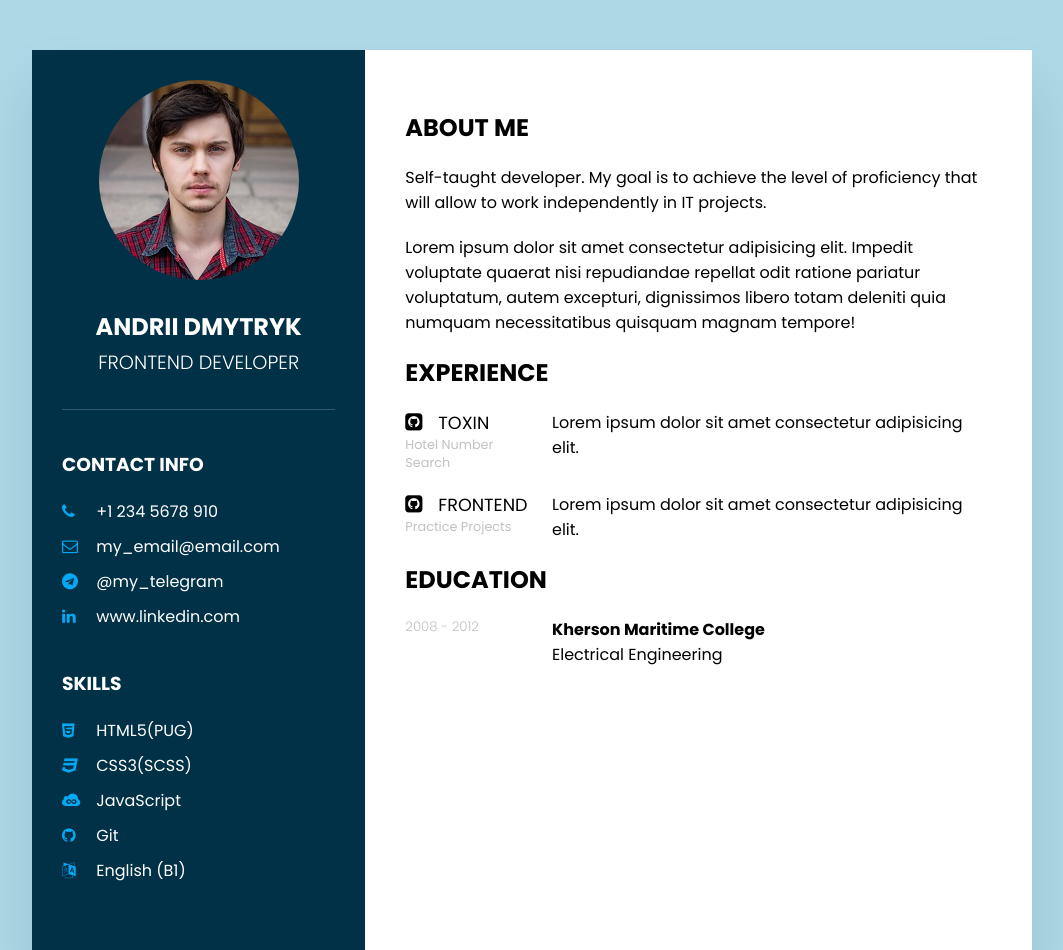
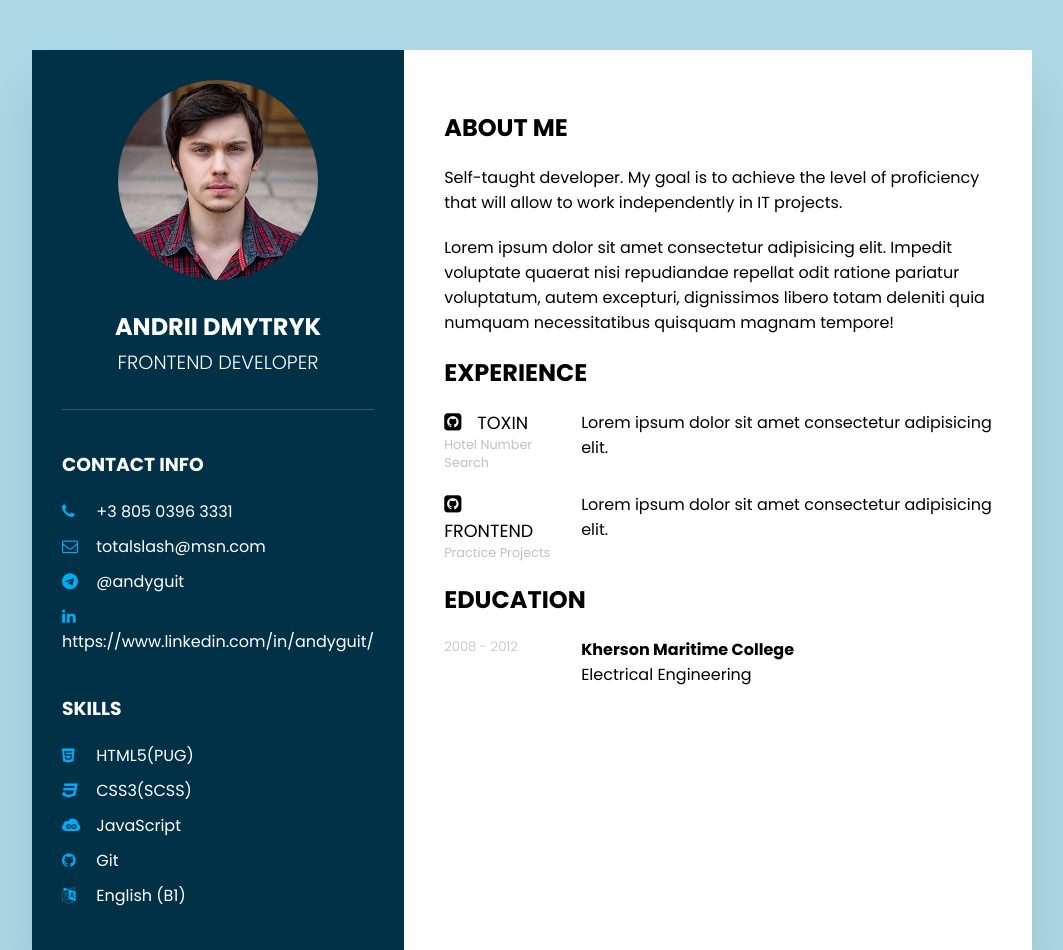
Before and after one commit to AndyGuit/rsschool-cv, a plain HTML site: page index.html in a window 1280 px wide. Shown: the top 950 px of the page, without its empty margins (108-1171 px from the left). Drawn offline with Linux system fonts and the light colour scheme.

Commit message:
feat: add real contacts

```diff
--- a/index.html
+++ b/index.html
@@ -38,25 +38,25 @@
             <li>
               <a href="tel:+12345678910">
                 <i class="fa fa-phone" aria-hidden="true"></i>
-                +1 234 5678 910
+                +3 805 0396 3331
               </a>
             </li>
             <li>
-              <a href="mailto:my_email@email.com">
+              <a href="mailto:totalslash@msn.com">
                 <i class="fa fa-envelope-o" aria-hidden="true"></i>
-                my_email@email.com
+                totalslash@msn.com
               </a>
             </li>
             <li>
               <a href="https://t.me/andyguit" target="blank">
                 <i class="fa fa-telegram" aria-hidden="true"></i>
-                @my_telegram
+                @andyguit
               </a>
             </li>
             <li>
-              <a href="https://www.linkedin.com" target="blank">
+              <a href="https://www.linkedin.com/in/andyguit/" target="blank">
                 <i class="fa fa-linkedin" aria-hidden="true"></i>
-                www.linkedin.com
+                https://www.linkedin.com/in/andyguit/
               </a>
             </li>
           </ul>
```
